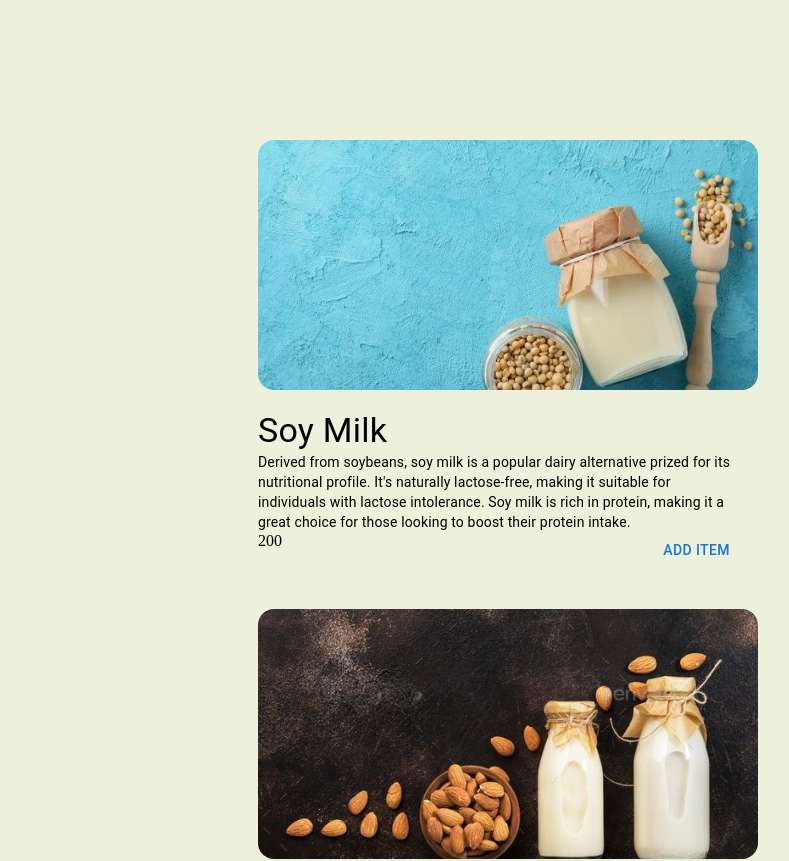
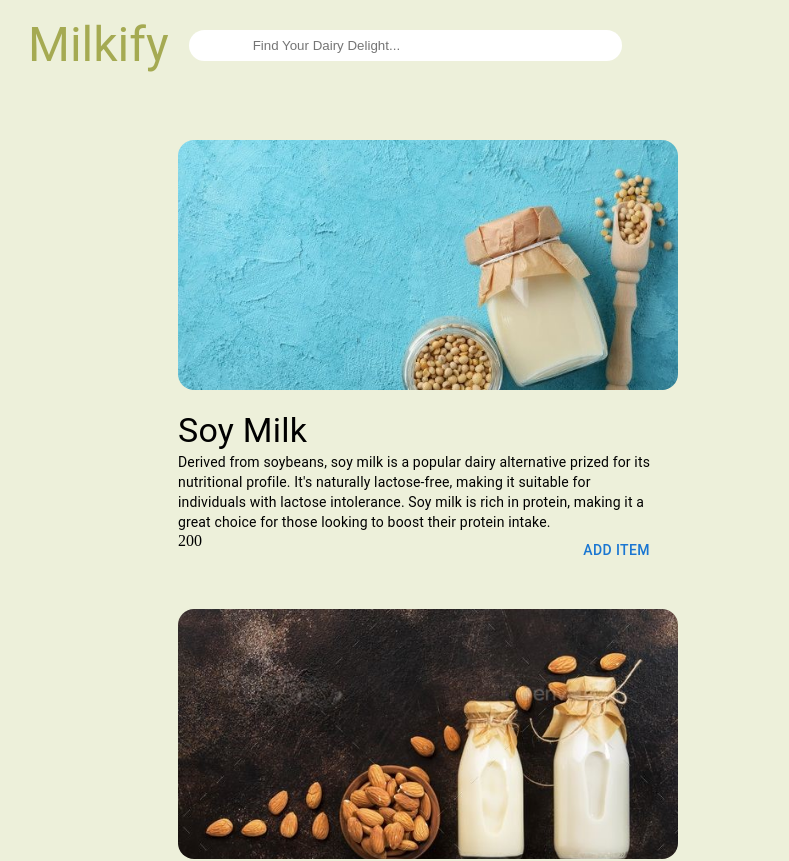
Before and after one commit to singh-ritu/Milkify, a React (Vite) app: page /menu in a window 1280 px wide. Shown: the top 861 px of the page, without its empty margins (2-791 px from the left). Built offline with nearby package versions, Linux system fonts and the light colour scheme.

Commit message:
styled menu-navbar

```diff
--- a/src/Menu/MenuNavbar.tsx
+++ b/src/Menu/MenuNavbar.tsx
@@ -1,9 +1,23 @@
 import "./menuNavbar.styles.css";
+import { Typography } from "@mui/material";
 
 function MenuNavbar() {
   return (
     <>
-      <div className="menu-navbar"></div>
+      <div className="menu-navbar">
+        <div className="menu-navbar-heading">
+          <Typography variant="h3" component="h2">
+            Milkify
+          </Typography>
+        </div>
+        <div className="navbar-input">
+          <input
+            type="text"
+            placeholder="Find Your Dairy Delight..."
+            className="input"
+          />
+        </div>
+      </div>
     </>
   );
 }
--- a/src/Menu/index.tsx
+++ b/src/Menu/index.tsx
@@ -1,8 +1,13 @@
 import Menu from "./Menu";
+import MenuNavbar from "./MenuNavbar";
 import "./items.styles.css";
+
 function Items() {
   return (
     <>
+      <div>
+        <MenuNavbar />
+      </div>
       <div className="menu">
         <Menu />
       </div>
--- a/src/Menu/menu.styles.css
+++ b/src/Menu/menu.styles.css
@@ -8,7 +8,7 @@
 }
 
 .menu-container {
-  padding: 100px;
+  padding: 100px 20px;
 }
 .item-box {
   width: 500px;
--- a/src/Menu/menuNavbar.styles.css
+++ b/src/Menu/menuNavbar.styles.css
@@ -0,0 +1,26 @@
+.menu-navbar {
+  width: 100%;
+  color: #a5aa52;
+  background-color: #edf0da;
+  z-index: 1;
+  display: flex;
+  align-items: center;
+  /* justify-content: space-between; */
+  backdrop-filter: blur(30px);
+  padding: 10px;
+  margin: 0;
+  position: fixed;
+}
+
+.menu-navbar-heading {
+  margin-left: 20px;
+}
+.navbar-input {
+  margin: 20px;
+}
+.input {
+  width: 100%;
+  padding: 8px 64px;
+  border-radius: 16px;
+  border: none;
+}
```
Also changed, not shown: src/Menu/MenuCardConstants.ts (deleted, +0 -27 lines), src/Menu/MenuCards.tsx (deleted, +0 -50 lines), src/Menu/Cart.tsx (added), src/Menu/cart.styles.css (added).
